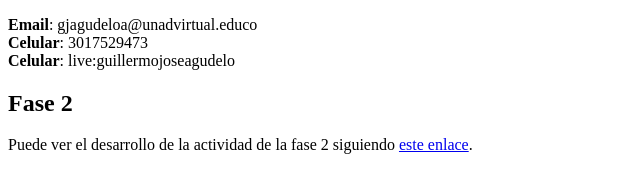
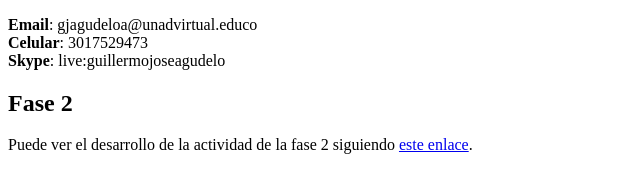
Before and after one commit to gjagudeloaunad/DSW-GuillermoAgudelo, a plain HTML site: page index.html in a window 1280 px wide. Shown: the part 358-550 px from the top of the page, 0-640 px from the left. Drawn offline with Linux system fonts and the light colour scheme.

Commit message:
coreccion texto
corrige el texto skype

```diff
--- a/index.html
+++ b/index.html
@@ -22,7 +22,7 @@
     <p>
         <b>Email</b>: gjagudeloa@unadvirtual.educo<br>
         <b>Celular</b>: 3017529473<br>
-        <b>Celular</b>: live:guillermojoseagudelo
+        <b>Skype</b>: live:guillermojoseagudelo
     </p>
 
     <h2>Fase 2</h2>
```
